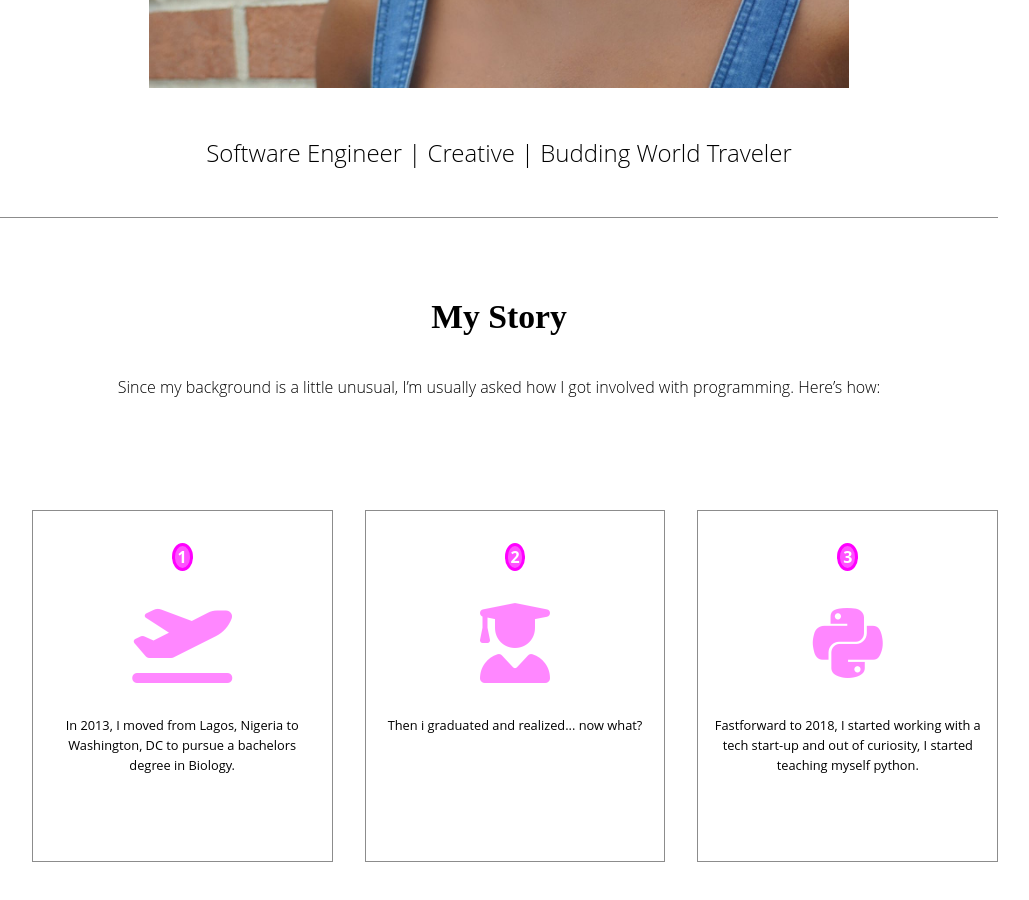
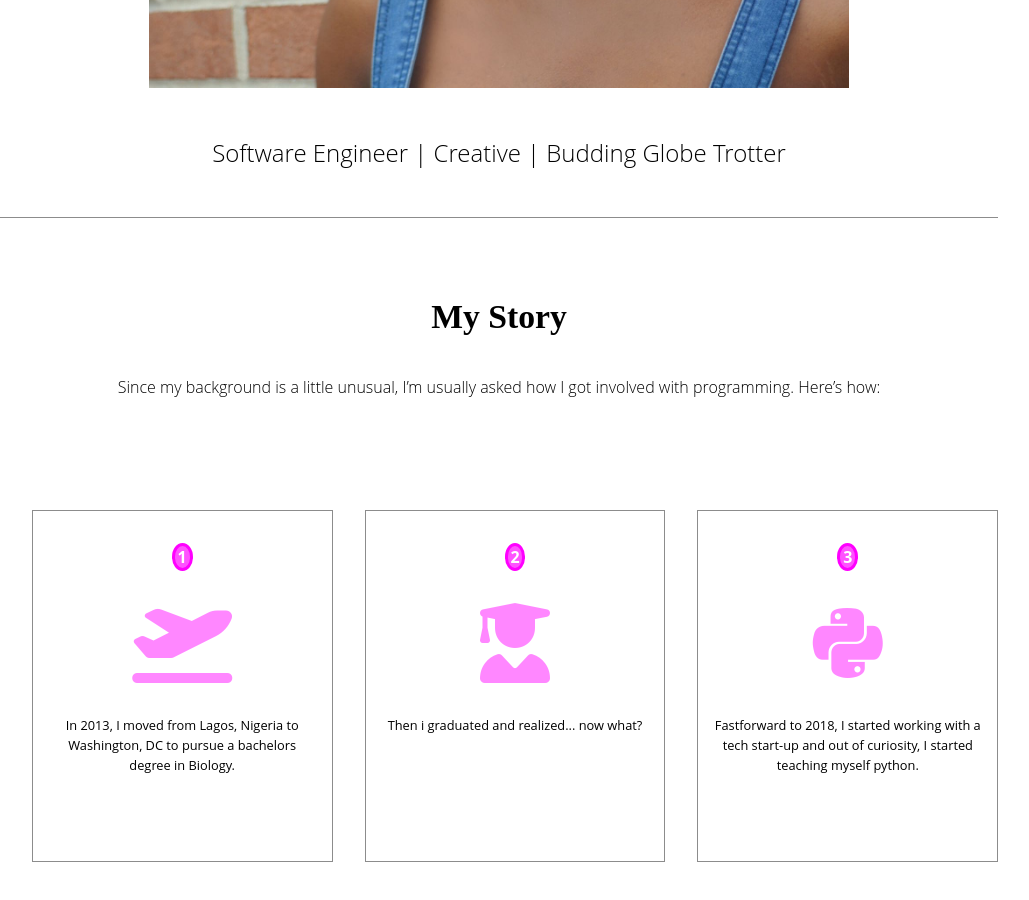
Before and after one commit to cenwachukwu/portfolio, a React (Create React App) app: page /About in a window 1280 px wide. Shown: the part 1220-2120 px from the top of the page, without its empty margins (141-1170 px from the left). Built offline with nearby package versions, Linux system fonts and the light colour scheme; a web font is replaced by a local one.

Commit message:
added my codepen

```diff
--- a/src/About/About.js
+++ b/src/About/About.js
@@ -33,7 +33,7 @@ function About() {
                 </div>
                 <div className="brandStatementContainer">
                     <p className="MeCatchWords">
-                      Software Engineer | Creative | Budding World Traveler
+                      Software Engineer | Creative | Budding Globe Trotter
                     </p>
                 </div>
 
--- a/src/Footer/Footer.js
+++ b/src/Footer/Footer.js
@@ -8,7 +8,7 @@ function Footer() {
             <div className="footerDiv">
                 <a href="https://github.com/cenwachukwu" target="_blank" rel="noopener noreferrer"><i className="fab fa-github"></i></a>
                 <a href="https://www.linkedin.com/in/cenwachukwu" target="_blank" rel="noopener noreferrer"><i className="fab fa-linkedin-in"></i></a>
-                <a href="#" target="_blank" rel="noopener noreferrer"><i className="fab fa-codepen"></i></a>
+                <a href="https://codepen.io/cenwachukwu" target="_blank" rel="noopener noreferrer"><i className="fab fa-codepen"></i></a>
             </div>
         </div>
     );
```
